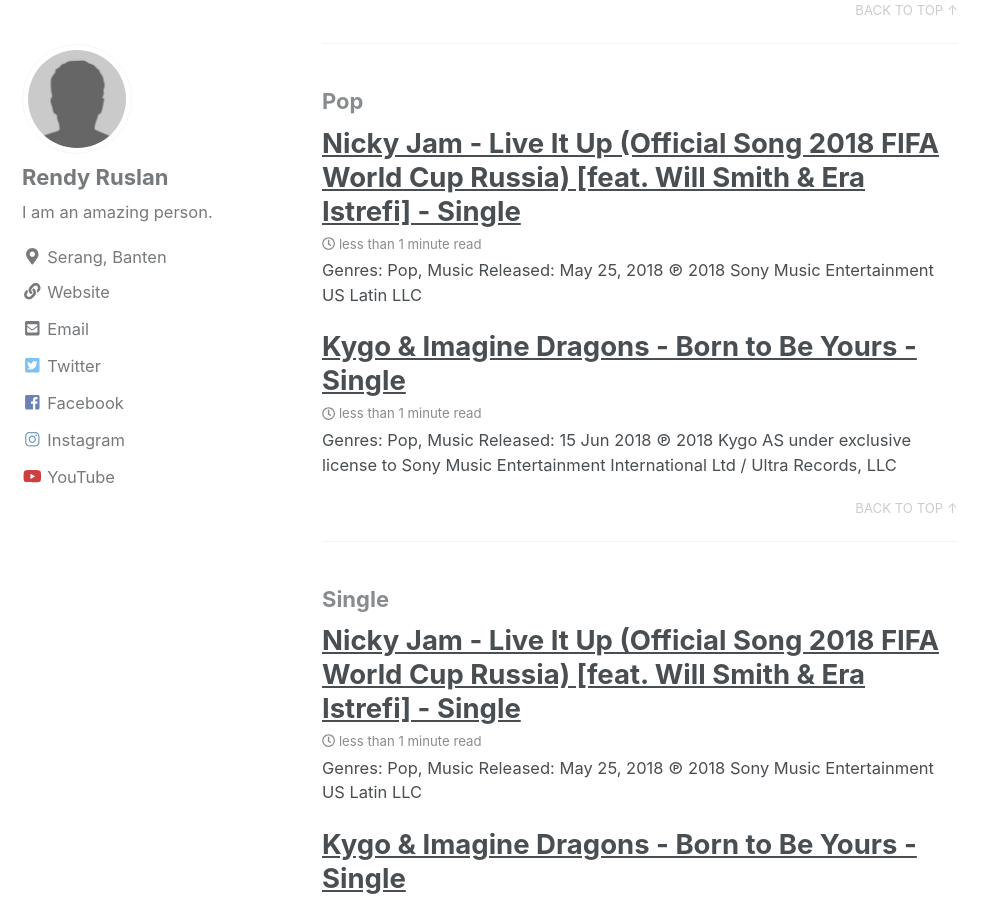
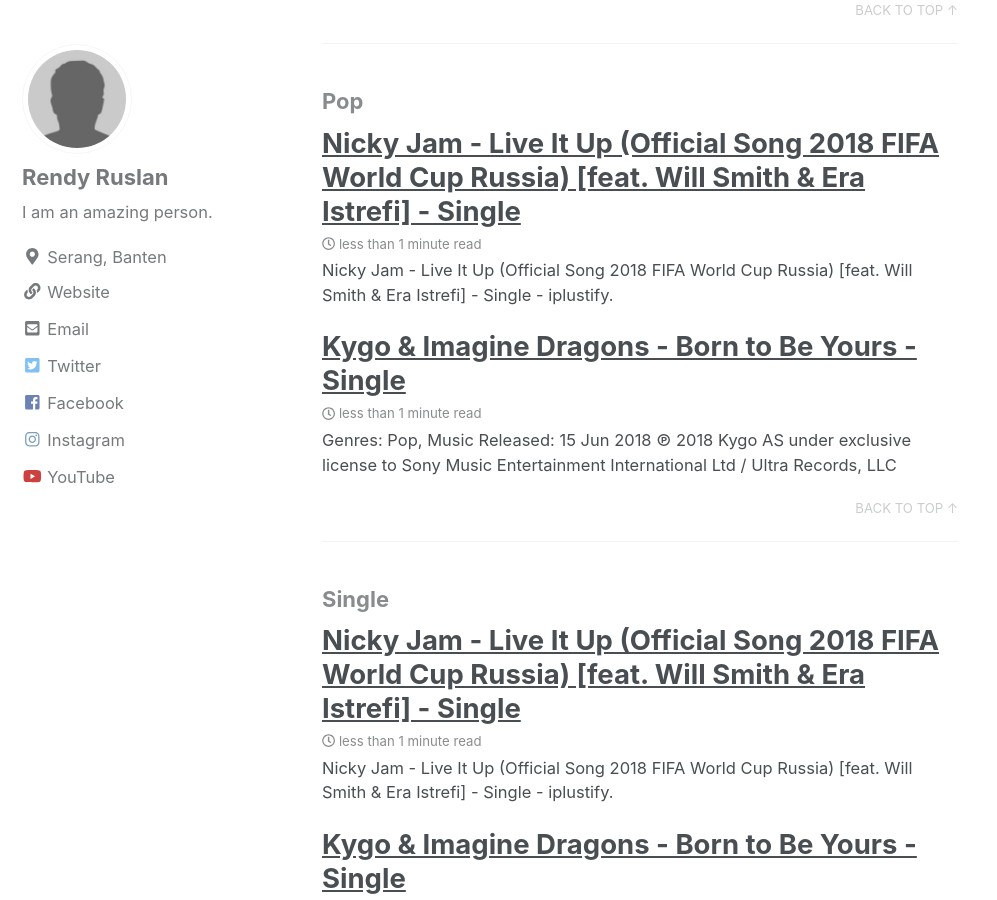
Before and after one commit to rendyruslan/iplustify.github.io, a Jekyll site: the page built from _pages/category-archive.md, in a window 1280 px wide and 900 px high, scrolled down 9170 px. Shown: the whole window, without its empty margins (0-997 px from the left). Built offline with Jekyll 4.4.1, drawn with Linux system fonts in a browser that asks for light colours; nearby versions of some CDN libraries.

Commit message:
Update 2018-06-17-nicky-jam-live-it-up-official-song-2018-fifa-world-cup-russia.md

```diff
--- a/_posts/2018-06-17-nicky-jam-live-it-up-official-song-2018-fifa-world-cup-russia.md
+++ b/_posts/2018-06-17-nicky-jam-live-it-up-official-song-2018-fifa-world-cup-russia.md
@@ -1,5 +1,6 @@
 ---
 title:  "Nicky Jam - Live It Up (Official Song 2018 FIFA World Cup Russia) [feat. Will Smith & Era Istrefi] - Single"
+excerpt: "Nicky Jam - Live It Up (Official Song 2018 FIFA World Cup Russia) [feat. Will Smith & Era Istrefi] - Single - iplustify."
 categories:
   - Pop
   - Single
```
